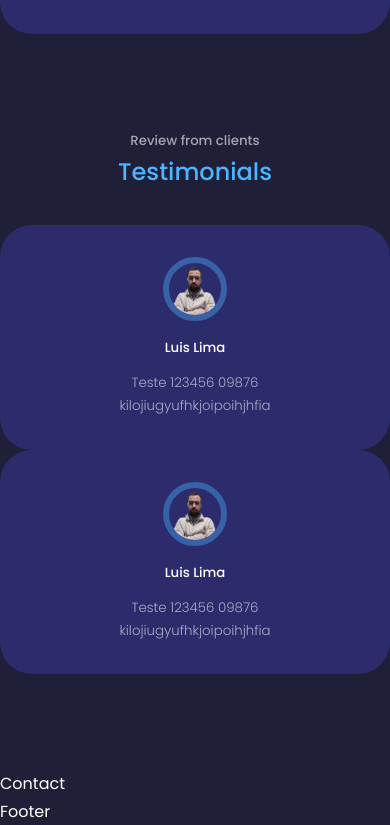
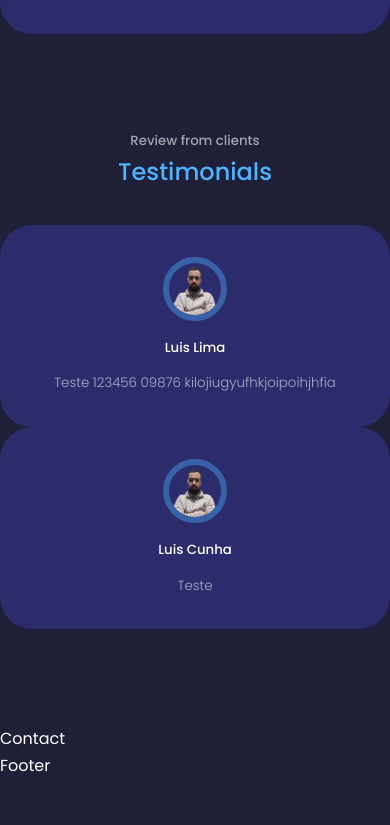
Before and after one commit to luislimaUM/my-portfolio, a React (Create React App) app: page / in a window 390 px wide. Shown: the part 5776-6601 px from the top of the page. After the commit the page ends 6556 px from the top, so only its background shows below. Built offline with nearby package versions, Linux system fonts and the light colour scheme.

Commit message:
testimonials

```diff
--- a/src/components/testimonials/Testimonials.jsx
+++ b/src/components/testimonials/Testimonials.jsx
@@ -1,6 +1,19 @@
 import React from 'react'
 import './testimonials.css'
 import ME from '../../assets/me.png'
+
+const data = [
+  {
+    avatar: ME,
+    name: 'Luis Lima',
+    review: 'Teste 123456 09876 kilojiugyufhkjoipoihjhfia'
+  },
+  {
+    avatar: ME,
+    name: 'Luis Cunha',
+    review: 'Teste'
+  }
+]
 
 const Testimonials = () => {
   return (
@@ -9,24 +22,21 @@ const Testimonials = () => {
       <h2>Testimonials</h2>
 
       <div className="container testimonials__container">
-        <article className='testimonial'>
-          <div className='client__avatar'>
-            <img src={ME} alt="Avatar One"></img>
-          </div>
-          <h5>Luis Lima</h5>
-          <small className='client__review'>
-            Teste 123456 09876 kilojiugyufhkjoipoihjhfia
-          </small>
-        </article>
-        <article className='testimonial'>
-          <div className='client__avatar'>
-            <img src={ME} alt="Avatar One"></img>
-          </div>
-          <h5>Luis Lima</h5>
-          <small className='client__review'>
-            Teste 123456 09876 kilojiugyufhkjoipoihjhfia
-          </small>
-        </article>
+      {
+          data.map(({avatar, name, review}, index) => {
+            return (
+              <article key={index} className='testimonial'>
+                <div className='client__avatar'>
+                  <img src={avatar}></img>
+                </div>
+                <h5 className='client__name'>{name}</h5>
+                <small className='client__review'>
+                  {review}
+                </small>
+              </article>
+            )
+          })
+        }
       </div>
     </section>
   )
--- a/src/components/testimonials/testimonials.css
+++ b/src/components/testimonials/testimonials.css
@@ -26,3 +26,21 @@
     width: 80%;
     margin: 0.8rem auto 0;
 }
+
+/* ------------ MEDIA QUERIES (MEDIUM DEVICES) ----------------------- */
+@media screen and (max-width: 1024px){
+    .container.testimonials__container{
+        width: 60%;
+    }
+}
+
+/* ------------ MEDIA QUERIES (SMALL DEVICES) ----------------------- */
+@media screen and (max-width: 600px){
+    .container.testimonials__container{
+        width: var(--container-width-sm);
+    }
+
+    .client__review{
+        width: var(--container-width-sm);
+    }
+}
```
